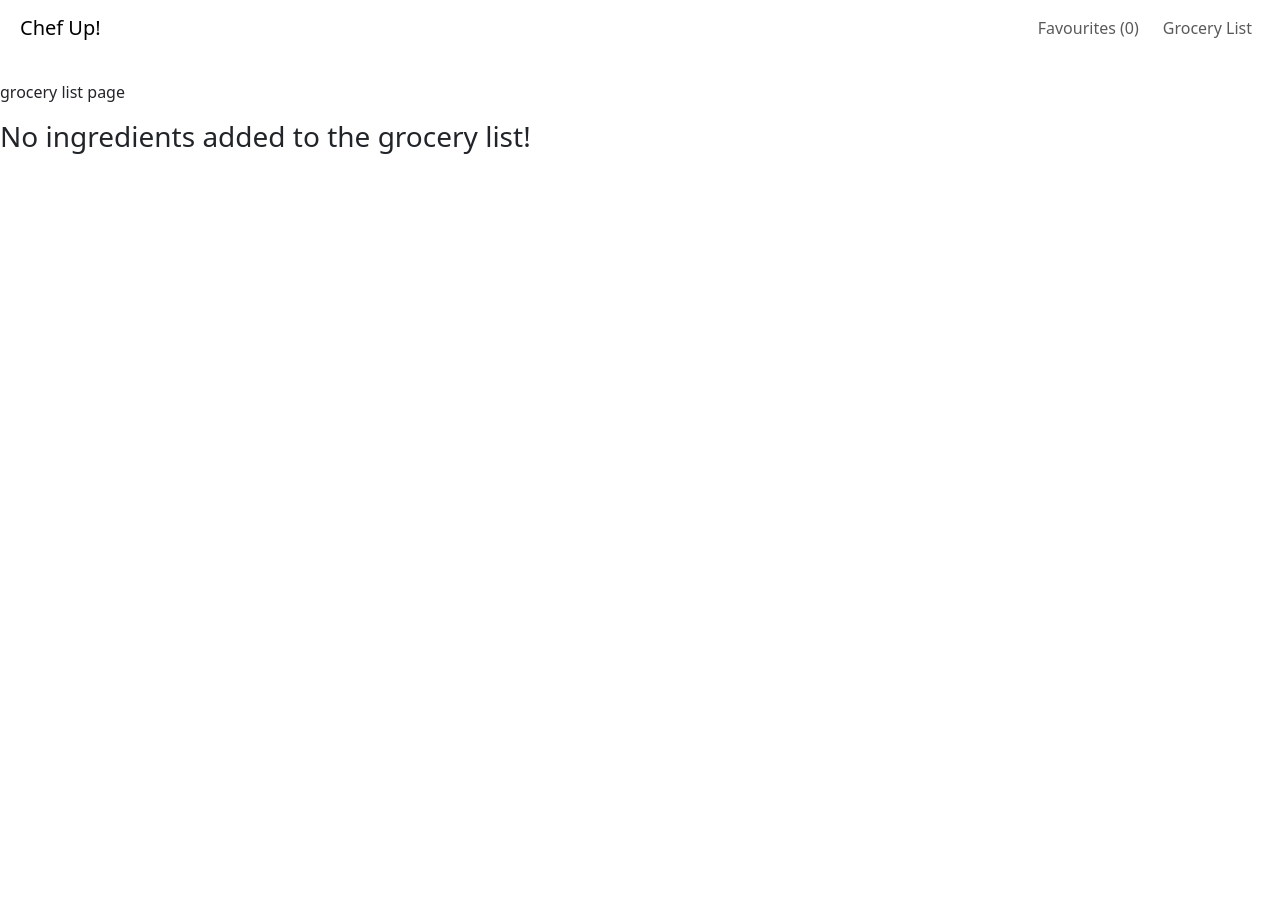
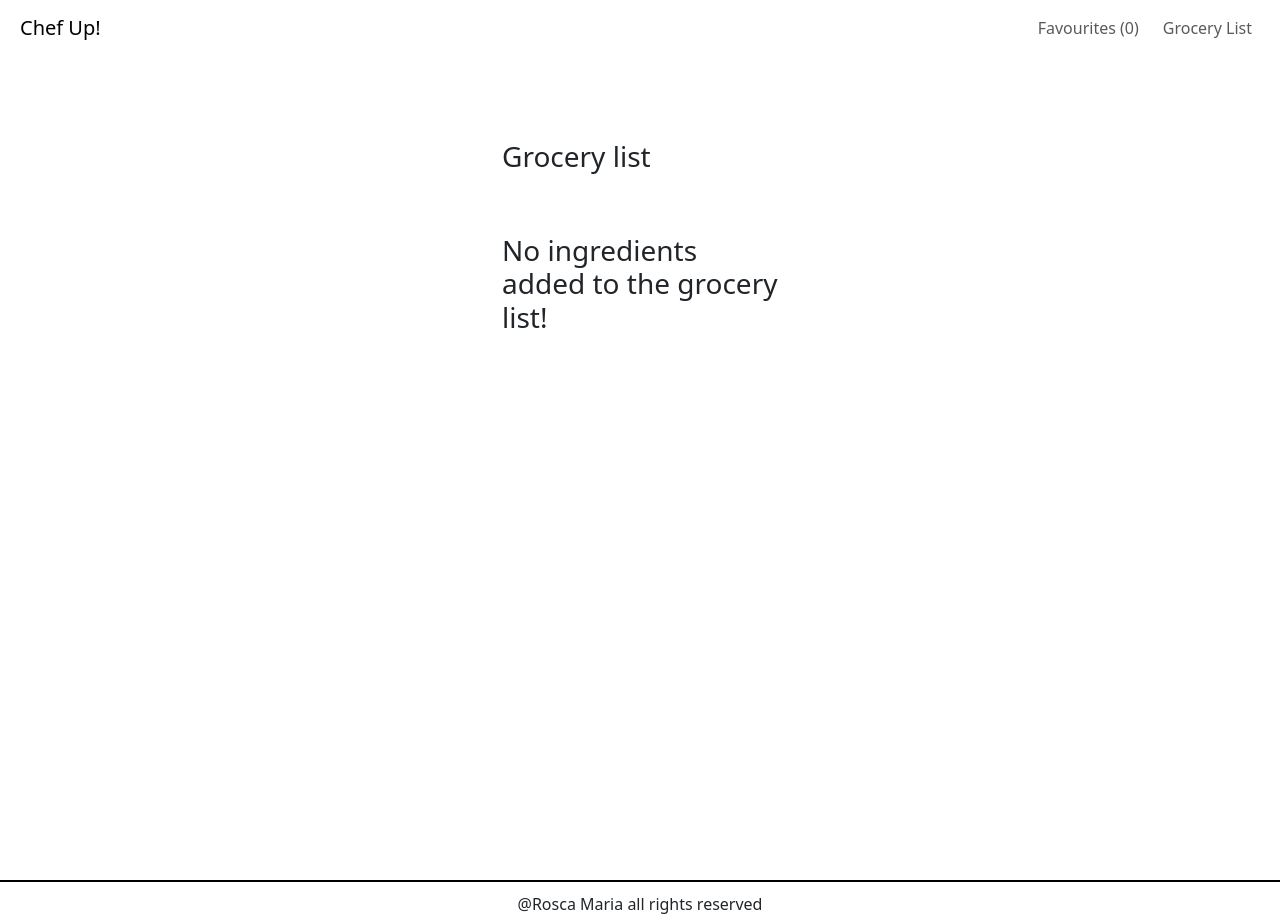
Before and after one commit to RoscaMaria/final-project, a React (Create React App) app: page /grocery-list in a window 1280 px wide. Before the commit the page ends 800 px from the top, so only its background shows below. Built offline with nearby package versions, Linux system fonts and the light colour scheme.

Commit message:
grocery list

```diff
--- /dev/null
+++ b/src/components/Footer2.css
@@ -0,0 +1,34 @@
+html, body {
+    height: 100%;
+    margin: 0;
+  }
+
+  /* The main container should take up the full height and use flexbox */
+  .my-auto {
+    display: flex;
+    flex-direction: column;
+    min-height: 100vh;
+  }
+
+  /* The content area should take up all available space except for the footer */
+  .content {
+    flex: 1;
+  }
+
+  /* Optional styling to visualize content area */
+  .content {
+    background-color: #f0f0f0;
+    padding: 20px;
+  }
+.footer {
+    display: flex;
+    flex-direction: column;
+    align-items: center;
+    text-align: center;
+    padding: 10px;
+    height: 40px;
+    background-color: var(green);
+    color: var(white);
+    border-top: 2px solid black;
+
+}
--- /dev/null
+++ b/src/components/Footer2.jsx
@@ -0,0 +1,13 @@
+// Filename - components/Footer.js
+
+import React from "react";
+import "../components/Footer2.css";
+
+const Footer = () => {
+    return (
+        <div className="footer">
+      <div>@Rosca Maria all rights reserved</div>
+    </div>
+    );
+};
+export default Footer;
--- a/src/components/Header.jsx
+++ b/src/components/Header.jsx
@@ -11,7 +11,7 @@ function Header() {
 
   return (
     <header className="mb-4">
-      <Navbar className={styles.navbar} bg="transparent">
+      <Navbar expand="md" className={styles.navbar} bg="transparent">
         <Navbar.Brand as={Link} to="/">
           Chef Up!
         </Navbar.Brand>
--- a/src/components/Header.modules.css
+++ b/src/components/Header.modules.css
@@ -18,4 +18,6 @@ body {
     border-radius: 10px;
     margin-bottom: 30px;
     margin: 0 auto;
+
+
   }
--- a/src/components/Layout.jsx
+++ b/src/components/Layout.jsx
@@ -1,4 +1,10 @@
+
+
+
+import Footer from "./Footer2";
 import Header from "./Header";
+import "../components/Footer2.css";
+
 
 
 export default function Layout({children}) {
@@ -6,9 +12,14 @@ export default function Layout({children}) {
         <div>
             <Header />
 
+
             <div className="my-auto">
+
                 {children}
+
+
             </div>
+            <Footer />
         </div>
     )
 }
--- /dev/null
+++ b/src/pages/GroceryList.css
@@ -0,0 +1,8 @@
+.grocery-list {
+    border: 2px solid black;
+    display: flex;
+    flex-direction: column;
+    align-items: center;
+    text-align: center;
+    width: 300px;
+}
--- a/src/pages/GroceryList.jsx
+++ b/src/pages/GroceryList.jsx
@@ -1,45 +1,35 @@
 import React from "react";
 import { ListContext } from "../store/GroceryList/context";
 import { useContext } from "react";
-import { addToList, removeFromList } from "../store/GroceryList/actions";
+import { Container, Row } from "react-bootstrap";
 
-export default function GroceryListPage () {
-    const {state: listState, dispatch: listDispatch} = useContext(ListContext);
-    return (
-        <>
-        <p>grocery list page</p>
+import "../pages/GroceryList.css"
+
+
+export default function GroceryListPage() {
+  const { state: listState, dispatch: listDispatch } = useContext(ListContext);
+  return (
+    <Container style={{width: "300px"}}>
+      <Row>
+        <h3 style={{marginBottom: "60px", marginTop: "60px"}}>Grocery list</h3>
+      </Row>
+      <Row>
         {listState.ingredients.length === 0 ? (
-            <h3>No ingredients added to the grocery list!</h3>
+          <h3>No ingredients added to the grocery list!</h3>
         ) : (
-        <div>
+          <span className="grocery-list">
+            <p>To prepare the chosen recipes you still need some things</p>
+            <p>Be sure to add to your cart the following:</p>
             {listState.ingredients.map((ingredient, index) => (
-                <>
-
-                <li key={index} style={{listStyle: 'none'}}>
-            <label for="ingredient-checkbox">
-              <input
-                id="ingredient-checkbox"
-                type="checkbox"
-                checked={listState.ingredients.includes(ingredient)}
-                onChange={() => {
-                  if(listState.ingredients.includes(ingredient)){
-                    listDispatch(removeFromList(ingredient));
-                    return;
-                  } listDispatch(addToList(ingredient));
-                }
-               }
-              />
-              {ingredient}
-            </label>
-          </li>
-
-                </>
+              <div >
+                <li key={index} style={{ listStyle: "none" }}>
+                  {ingredient}
+                </li>
+              </div>
             ))}
-            <p> huraay you added ingredients!</p>
-            </div>
-
+          </span>
         )}
-        </>
-
-    );
+      </Row>
+    </Container>
+  );
 }
--- a/src/pages/Home.jsx
+++ b/src/pages/Home.jsx
@@ -30,7 +30,7 @@ function Home() {
       </Container>
       <Container>
 
-      <Row className="latest-rceipes" style={{marginBottom: "50"}}>
+      <Row className="latest-rceipes" style={{marginBottom: "50px"}}>
         <h2> LATEST RECIPES</h2>
         <p>Here's some of the latest recipes that can staisfy your sweet tooth! Find your favourite and share (or don't) with your friends.</p>
       </Row>
--- a/src/pages/Recipe.css
+++ b/src/pages/Recipe.css
@@ -3,3 +3,7 @@
     height: 500px;
     object-fit: cover;
 }
+
+/* .recipe-instructions {
+    border-top: 2px solid black;
+} */
--- a/src/pages/Recipe.jsx
+++ b/src/pages/Recipe.jsx
@@ -57,10 +57,10 @@ function Recipe() {
         <Image src={recipe.strMealThumb} style={{width: '100%', marginBottom: '100px', marginTop: '50px'} } rounded  className="recipeImage"/>
         </Col>
         </Row>
-      <Row>
+      <Row className="recipe-instructions" style={{marginBottom: '50px'}}>
 
         <Col sm={5}>
-        <h2>Ingredients</h2>
+        <h2 style={{borderBottom: "2px solid black"}}>Ingredients</h2>
         {
           ingredients.map((ingredient, index) => (
             <li key={index} style={{listStyle: 'none'}}>
@@ -85,7 +85,7 @@ function Recipe() {
 
         </Col>
         <Col>
-        <h2>Steps</h2>
+        <h2 style={{borderBottom: "2px solid black"}}>Steps</h2>
         <p>{recipe.strInstructions}</p>
         </Col>
       </Row>
```
